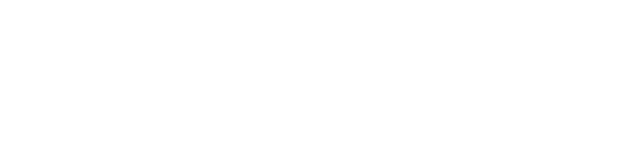
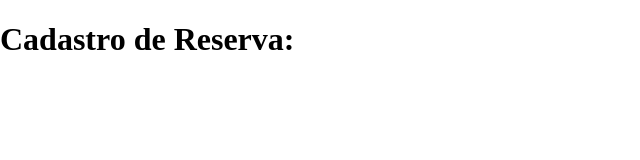
Before and after one commit to tgkcilli/desafio1web, a plain HTML site: page index.html in a window 1280 px wide. Shown: the whole page, without its empty margins (0-640 px from the left). Drawn offline with Linux system fonts and the light colour scheme.

Commit message:
testando

```diff
--- a/index.html
+++ b/index.html
@@ -8,5 +8,12 @@
 </head>
 <body>
 
+    <h1>Cadastro de Reserva: </h1>
+
+
+
+
+
+
 </body>
 </html>
```
Also changed, not shown: 1 other file.
